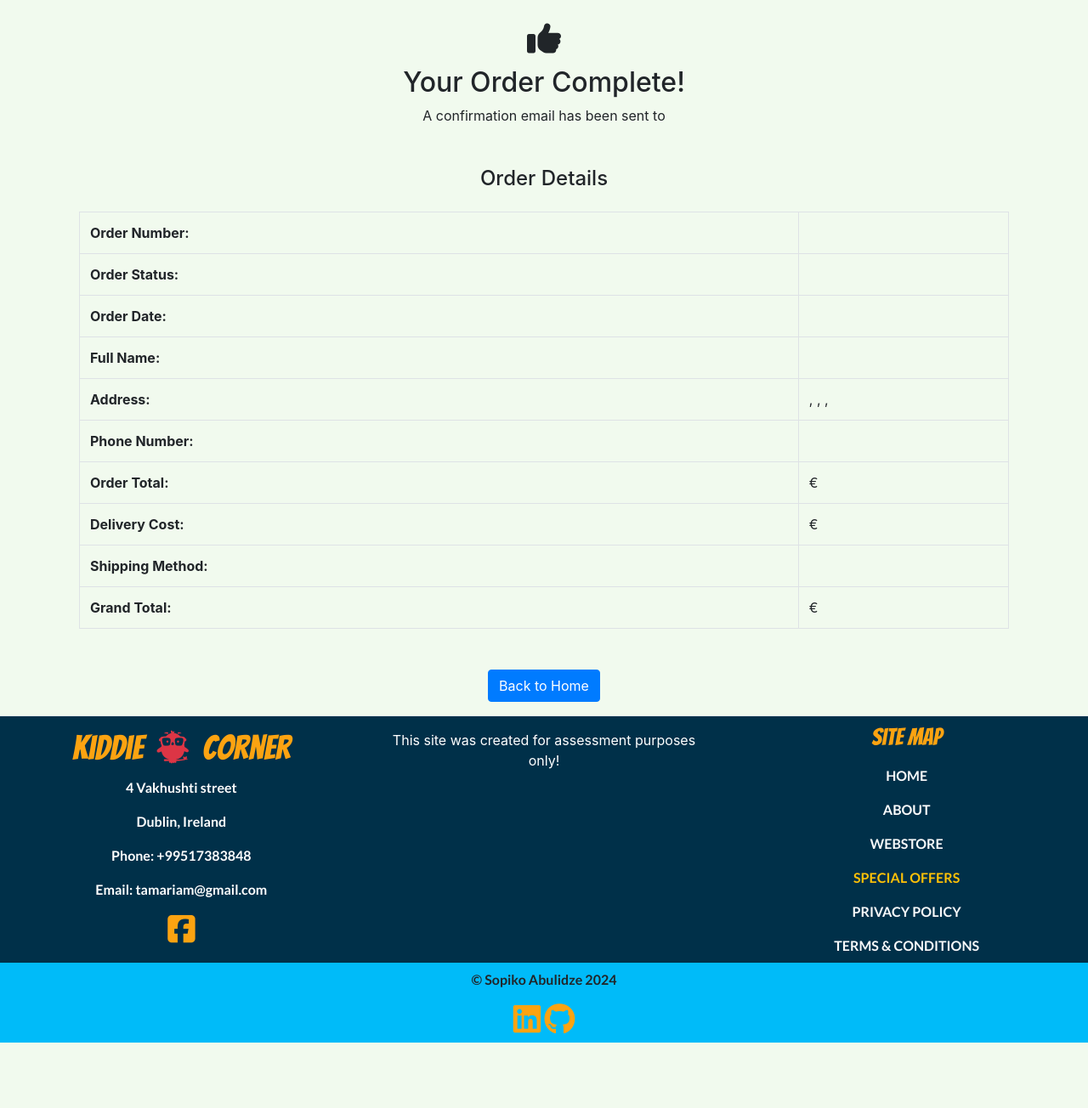
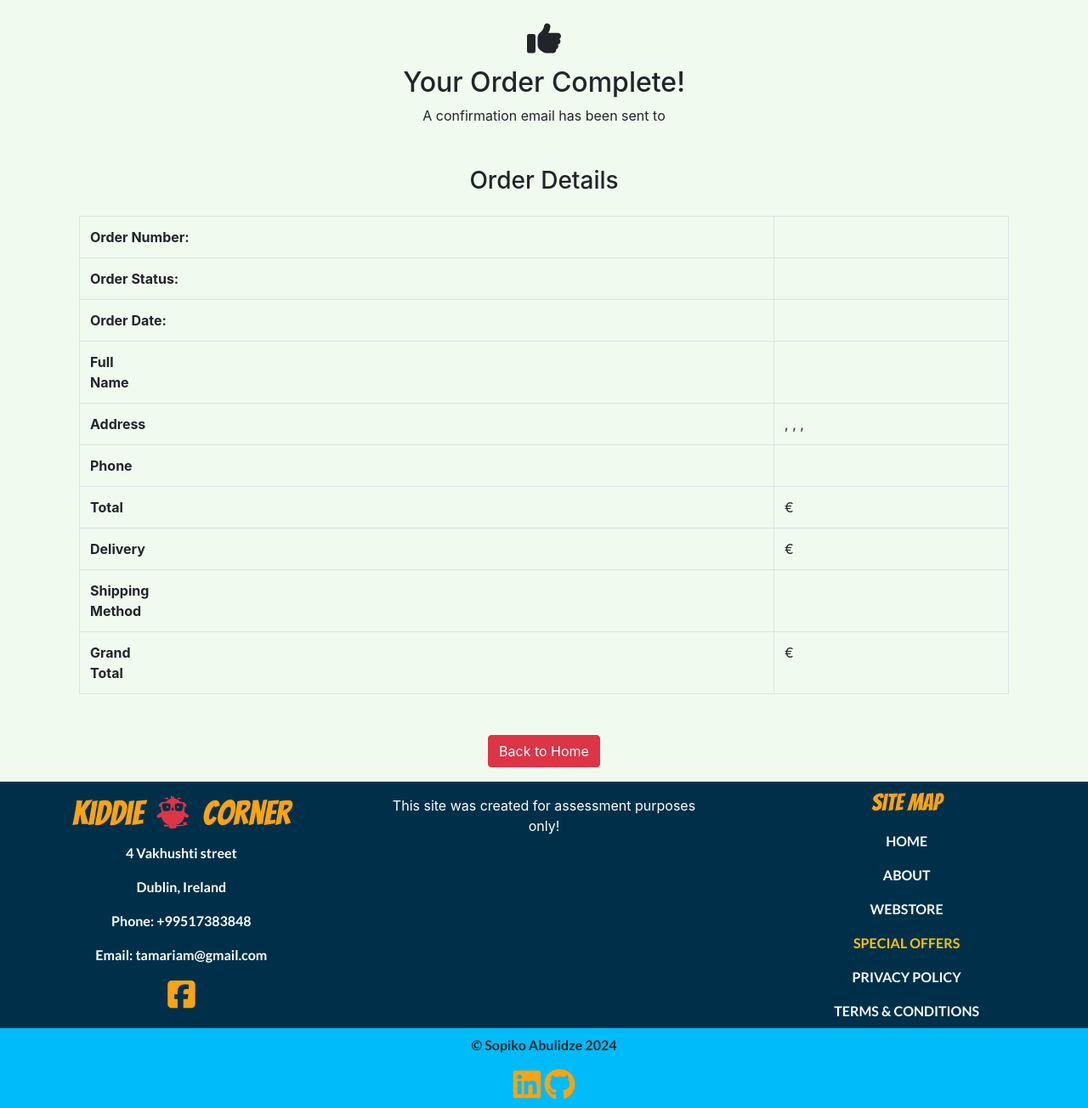
Before and after one commit to tamariam/Kiddie-Corner, a Django app: template checkout/templates/checkout/checkout_success.html in a window 1280 px wide. Shown: the part 244-1548 px from the top of the page at 85% size. Before the commit the page ends 1471 px from the top, so only its background shows below. Run offline with Django 3.2, Linux system fonts and the light colour scheme; the template is opened without the code that fills it, so the values that code supplies are empty; some libraries are stand-ins or nearby versions; some web fonts are replaced.

```diff
--- a/checkout/static/checkout/css/checkout.css
+++ b/checkout/static/checkout/css/checkout.css
@@ -41,5 +41,10 @@ select option {
 .table td {
     word-wrap: break-word; /* Ensures long words break to fit within the cell */
     word-break: break-all; /* Ensures long words break to fit within the cell */
-    overflow-wrap: break-word; /* Prevents overflow by breaking long words */
+    overflow-wrap: break-word;
 }
+
+.success-img{
+    width:50%;
+    height:auto;
+}
--- a/checkout/static/checkout/js/stripe_elements.js
+++ b/checkout/static/checkout/js/stripe_elements.js
@@ -72,7 +72,7 @@ $(document).ready(function() {
             'client_secret': clientSecret,
             'save_info': saveInfo,
         };
-        var url = '/checkout/cache_checkout_data/';
+        const url = '/checkout/cache_checkout_data/';
         $.post(url, postData).done(function() {
             stripe.confirmCardPayment(clientSecret, {
                 payment_method: {
--- a/checkout/templates/checkout/checkout_success.html
+++ b/checkout/templates/checkout/checkout_success.html
@@ -24,7 +24,7 @@
         <div class="col-12">
             <div class="p-2  email-conf">
                <div class="table-responsive">
-                <h4 class="text-center mb-4">Order Details</h4>
+                <h3 class="text-center mb-4">Order Details</h3>
                 <table class="table table-bordered">
                     <tbody>
                         <tr>
@@ -45,7 +45,7 @@
                                 <div>
                                     <div class="mr-3 text-center">
                                         {% if item.product.image %}
-                                            <img src="{{ item.product.image.url }}" alt="image of {{ item.product.name }}" class="w-50" >
+                                            <img src="{{ item.product.image.url }}" alt="image of {{ item.product.name }}" class="success-img">
                                         {% else %}
                                             <img src="{{ MEDIA_URL }}placeholder.avih" alt="No image available for {{ item.product.name }}" class="w-50">
                                         {% endif %}
@@ -60,32 +60,32 @@
                         </tr>
                         {% endfor %}
                         <tr>
-                            <td class="text-black font-weight-bold">Full Name:</td>
+                            <td class="text-black font-weight-bold">Full<br> Name</td>
                             <td>{{ order.full_name }}</td>
                         </tr>
                         <tr>
-                            <td class="text-black font-weight-bold">Address:</td>
+                            <td class="text-black font-weight-bold">Address</td>
                             <td>{{ order.street_address1 }}, {% if order.street_address2 %}{{ order.street_address2 }}, {% endif %}{{ order.town_or_city }}, {{ order.county }}, {{ order.country }}</td>
                         </tr>
                         <tr>
-                            <td class="text-black font-weight-bold">Phone Number:</td>
+                            <td class="text-black font-weight-bold">Phone</td>
                             <td>{{ order.phone_number }}</td>
                         </tr>
                         <tr>
-                            <td class="text-black font-weight-bold">Order Total:</td>
+                            <td class="text-black font-weight-bold">Total</td>
                             <td>€{{ order.order_total }}</td>
                         </tr>
                         <tr>
-                            <td class="text-black font-weight-bold">Delivery Cost:</td>
+                            <td class="text-black font-weight-bold">Delivery</td>
                             <td>€{{ order.shipping_cost }}</td>
                         </tr>
 
                         <tr>
-                            <td class="text-black font-weight-bold">Shipping Method:</td>
+                            <td class="text-black font-weight-bold">Shipping<br> Method</td>
                             <td>{{ order.shipping_method }}</td>
                         </tr>
                         <tr>
-                            <td class="text-black font-weight-bold">Grand Total:</td>
+                            <td class="text-black font-weight-bold">Grand <br>Total</td>
                             <td>€{{ order.grand_total }}</td>
                         </tr>
                     </tbody>
@@ -100,7 +100,7 @@
             {% if user.is_authenticated %}
                 <a href="" class="btn btn-primary mb-3 ">Return to  My Profile</a>
             {% else %}
-                <a href="{% url 'home' %}" class="btn btn-primary mb-3">Back to Home</a>
+                <a href="{% url 'home' %}" class="btn btn-danger mb-3 ">Back to Home</a>
             {% endif %}
         </div>
     </div>
--- a/templates/includes/toasts/toast-success.html
+++ b/templates/includes/toasts/toast-success.html
@@ -1,5 +1,5 @@
 
-<div class="toast  border-3 bg-warning border-dark" role="alert" aria-live="assertive" aria-atomic="true" data-delay="{% if count %}10000{% else %}5000{% endif %}">
+<div class="toast  border-3 bg-warning border-dark" role="alert" aria-live="assertive" aria-atomic="true" data-delay="{% if count %}10000{% else %}10000{% endif %}">
 
     <div class="toast-header bg-success text-light padding-2  border-3">
         <span class="mr-auto font-weight-bold text-black text-uppercase">Success</span>
```
Also changed, not shown: checkout/templates/checkout/checkout.html (+4 -4 lines), README.md, 8 other files.
